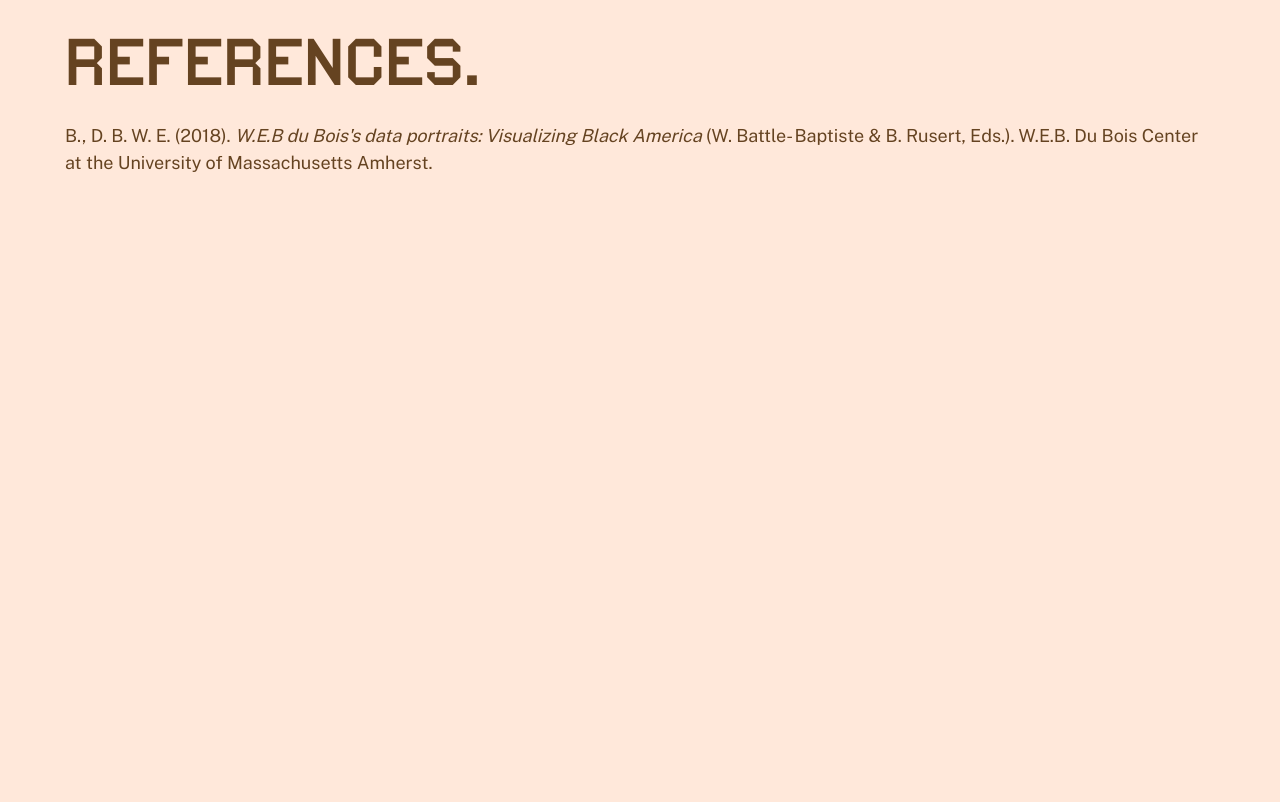
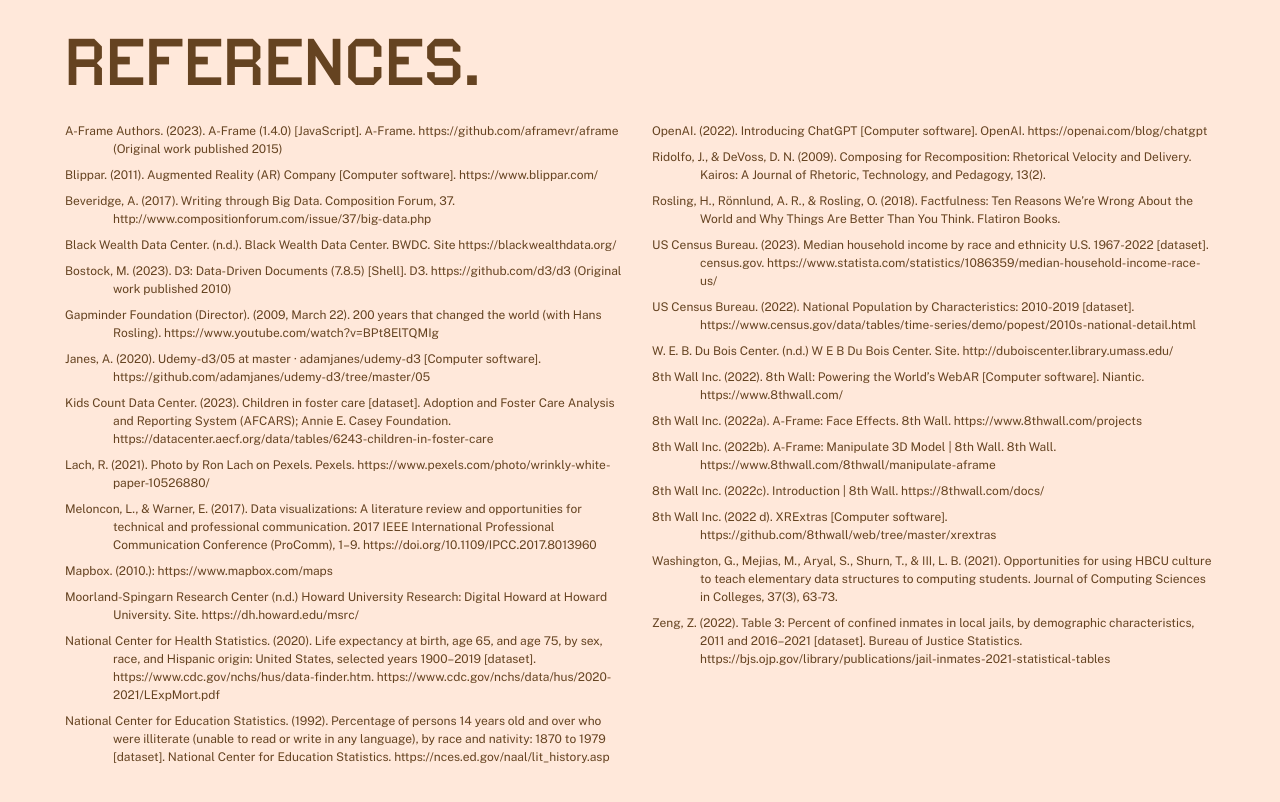
Before and after one commit to arjunphull123/dubois-webtext, a website built with Vite: page index.html in a window 1280 px wide. Shown: the part 5520-6322 px from the top of the page. Before the commit the page ends 5796 px from the top, so only its background shows below. Built offline with nearby package versions, Linux system fonts and the light colour scheme.

Commit message:
Preliminary references

```diff
--- a/index.html
+++ b/index.html
@@ -185,9 +185,98 @@
 
     <div class="section" id="references">
       <h3>REFERENCES.</h3>
-      <p class="section-text">
-        B., D. B. W. E. (2018). <i>W.E.B du Bois's data portraits: Visualizing Black America</i> (W. Battle-
-        Baptiste & B. Rusert, Eds.). W.E.B. Du Bois Center at the University of Massachusetts Amherst.     </p>
+      <div class="ref-content">
+      <div class="left-col">
+
+        <p class="section-text ref">
+          A-Frame Authors. (2023). A-Frame (1.4.0) [JavaScript]. A-Frame. https://github.com/aframevr/aframe (Original work published 2015)
+        </p>
+        <p class="section-text ref">
+          Blippar. (2011). Augmented Reality (AR) Company [Computer software]. https://www.blippar.com/
+        </p>
+        <p class="section-text ref">
+          Beveridge, A. (2017). Writing through Big Data. Composition Forum, 37. http://www.compositionforum.com/issue/37/big-data.php
+        </p>
+        <p class="section-text ref">
+          Black Wealth Data Center. (n.d.). Black Wealth Data Center. BWDC. Site https://blackwealthdata.org/
+        </p>
+        <p class="section-text ref">
+          Bostock, M. (2023). D3: Data-Driven Documents (7.8.5) [Shell]. D3. https://github.com/d3/d3 (Original work published 2010)
+        </p>
+        <p class="section-text ref">
+          Gapminder Foundation (Director). (2009, March 22). 200 years that changed the world (with Hans Rosling). https://www.youtube.com/watch?v=BPt8ElTQMIg
+        </p>
+        <p class="section-text ref">
+          Janes, A. (2020). Udemy-d3/05 at master · adamjanes/udemy-d3 [Computer software]. https://github.com/adamjanes/udemy-d3/tree/master/05
+        </p>
+        <p class="section-text ref">
+          Kids Count Data Center. (2023). Children in foster care [dataset]. Adoption and Foster Care Analysis and Reporting System (AFCARS); Annie E. Casey Foundation. https://datacenter.aecf.org/data/tables/6243-children-in-foster-care
+        </p>
+        <p class="section-text ref">
+          Lach, R. (2021). Photo by Ron Lach on Pexels. Pexels. https://www.pexels.com/photo/wrinkly-white-paper-10526880/
+        </p>
+        <p class="section-text ref">
+          Meloncon, L., & Warner, E. (2017). Data visualizations: A literature review and opportunities for technical and professional communication. 2017 IEEE International Professional Communication Conference (ProComm), 1–9. https://doi.org/10.1109/IPCC.2017.8013960
+        </p>
+        <p class="section-text ref">
+          Mapbox. (2010.): https://www.mapbox.com/maps
+        </p>
+        <p class="section-text ref">
+          Moorland-Spingarn Research Center (n.d.) Howard University Research: Digital Howard at Howard University. Site. https://dh.howard.edu/msrc/
+        </p>
+        <p class="section-text ref">
+          National Center for Health Statistics. (2020). Life expectancy at birth, age 65, and age 75, by sex, race, and Hispanic origin: United States, selected years 1900–2019 [dataset]. https://www.cdc.gov/nchs/hus/data-finder.htm. https://www.cdc.gov/nchs/data/hus/2020-2021/LExpMort.pdf
+        </p>
+        <p class="section-text ref">
+          National Center for Education Statistics. (1992). Percentage of persons 14 years old and over who were illiterate (unable to read or write in any language), by race and nativity: 1870 to 1979 [dataset]. National Center for Education Statistics. https://nces.ed.gov/naal/lit_history.asp
+        </p>
+
+      </div>
+      <div class="right-col">
+
+        <p class="section-text ref">
+          OpenAI. (2022). Introducing ChatGPT [Computer software]. OpenAI. https://openai.com/blog/chatgpt
+        </p>
+        <p class="section-text ref">
+          Ridolfo, J., & DeVoss, D. N. (2009). Composing for Recomposition: Rhetorical Velocity and Delivery. Kairos: A Journal of Rhetoric, Technology, and Pedagogy, 13(2).
+        </p>
+        <p class="section-text ref">
+          Rosling, H., Rönnlund, A. R., & Rosling, O. (2018). Factfulness: Ten Reasons We’re Wrong About the World and Why Things Are Better Than You Think. Flatiron Books.
+        </p>
+        <p class="section-text ref">
+          US Census Bureau. (2023). Median household income by race and ethnicity U.S. 1967-2022 [dataset]. census.gov. https://www.statista.com/statistics/1086359/median-household-income-race-us/
+        </p>
+        <p class="section-text ref">
+          US Census Bureau. (2022). National Population by Characteristics: 2010-2019 [dataset]. https://www.census.gov/data/tables/time-series/demo/popest/2010s-national-detail.html
+        </p>
+        <p class="section-text ref">
+          W. E. B. Du Bois Center. (n.d.) W E B Du Bois Center. Site. http://duboiscenter.library.umass.edu/
+        </p>
+        <p class="section-text ref">
+          8th Wall Inc. (2022). 8th Wall: Powering the World’s WebAR [Computer software]. Niantic. https://www.8thwall.com/
+        </p>
+        <p class="section-text ref">
+          8th Wall Inc. (2022a). A-Frame: Face Effects. 8th Wall. https://www.8thwall.com/projects
+        </p>
+        <p class="section-text ref">
+          8th Wall Inc. (2022b). A-Frame: Manipulate 3D Model | 8th Wall. 8th Wall. https://www.8thwall.com/8thwall/manipulate-aframe
+        </p>
+        <p class="section-text ref">
+          8th Wall Inc. (2022c). Introduction | 8th Wall. https://8thwall.com/docs/
+        </p>
+        <p class="section-text ref">
+          8th Wall Inc. (2022 d). XRExtras [Computer software]. https://github.com/8thwall/web/tree/master/xrextras
+        </p>
+        <p class="section-text ref">
+          Washington, G., Mejias, M., Aryal, S., Shurn, T., & III, L. B. (2021). Opportunities for using HBCU culture to teach elementary data structures to computing students. Journal of Computing Sciences in Colleges, 37(3), 63-73.
+        </p>
+        <p class="section-text ref">
+          Zeng, Z. (2022). Table 3: Percent of confined inmates in local jails, by demographic characteristics, 2011 and 2016–2021 [dataset]. Bureau of Justice Statistics. https://bjs.ojp.gov/library/publications/jail-inmates-2021-statistical-tables
+        </p>
+
+      </div>
+    </div>
+
     </div>
 
   </body>
--- a/style.css
+++ b/style.css
@@ -502,3 +502,23 @@
   scale: 95%;
   transform: translate(-5%);
 }
+
+p.ref {
+  padding-left: 3rem;
+  text-indent: -3rem;
+  font-size: 0.75rem;
+}
+
+.ref-content {
+  display: flex;
+  flex-direction: row;
+  justify-content: space-between;
+  gap: 1.5rem;
+}
+
+.left-col, .right-col {
+  width: 50%;
+  display: flex;
+  flex-direction: column;
+  gap: 0.5rem;
+}
```
